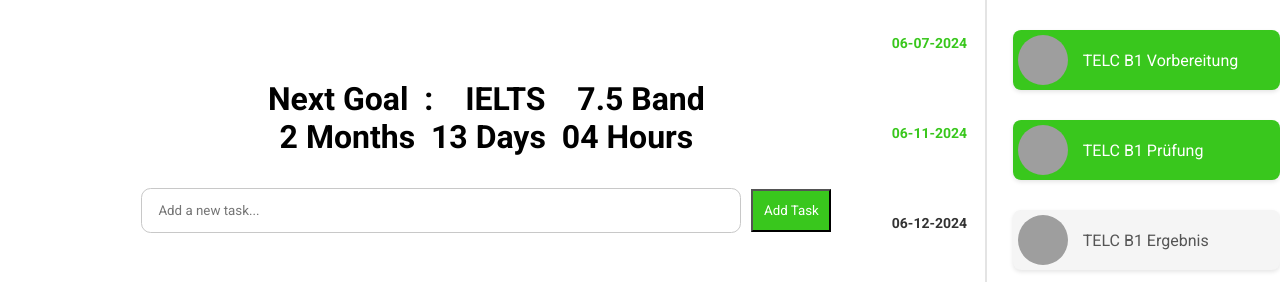
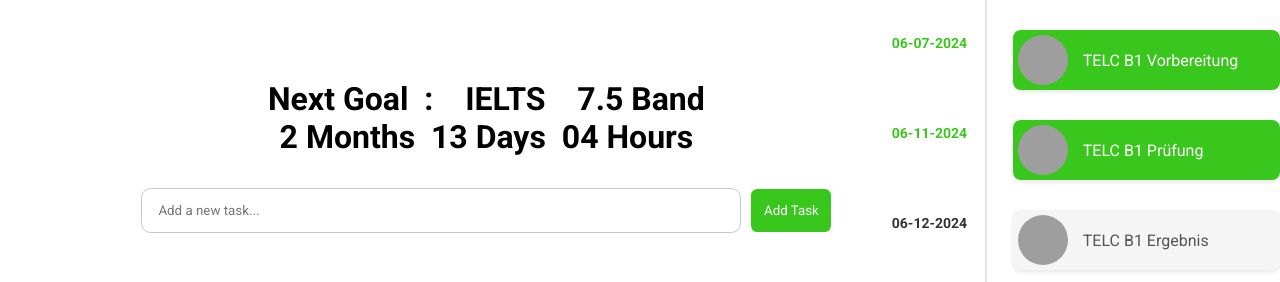
Before and after one commit to akramthedev/die-deutsch-traum, a React (Create React App) app: page / in a window 1280 px wide. Shown: the top 282 px of the page. Built offline with nearby package versions, Linux system fonts and the light colour scheme; grey boxes are pictures that could not be loaded.

Commit message:
Update App.css

```diff
--- a/src/App.css
+++ b/src/App.css
@@ -142,6 +142,8 @@
 
   .task-actions button {
     margin-left: 10px;
+        outline : none;border-radius : 0.4rem;
+    border : none;
   }
 
   .task-input input {
@@ -157,6 +159,9 @@
 
   .task-input button {
     padding: 5px 10px;
+        outline : none;
+    border-radius : 0.4rem;
+    border : none;
   }
 
 
@@ -173,11 +178,15 @@
     background-color:  rgb(57, 199, 29) !important;
     color: white !important;
     cursor: pointer ;
+    outline : none;border-radius : 0.4rem;
+    border : none;
     transition: .2s all ease-in-out;
   }
 
   .task-input button{
     height: 43.5px !important;
+        outline : none;border-radius : 0.4rem;
+    border : none;
   }
 
   .caseOn982 button:hover{
@@ -191,6 +200,8 @@
 
 .task-actions button{
     background-color: rgb(230, 0, 0) !important;
+      outline : none;
+    border : none;border-radius : 0.4rem;
 }
 .task-actions  button:hover{
     background-color: rgb(176, 0, 0) !important;
```
